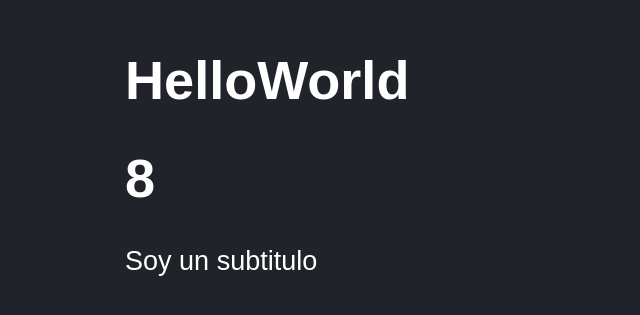
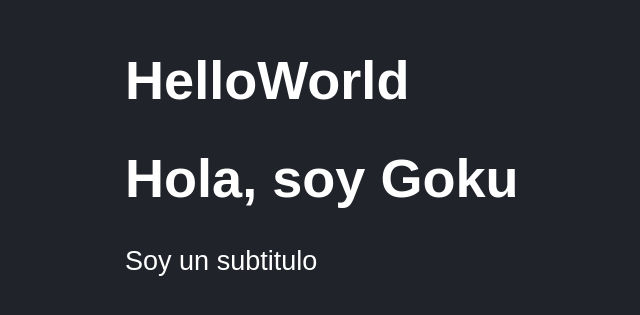
Before and after one commit to CasJuan/cursoReact-FH, a React (Vite) app: page / in a window 1280 px wide. Shown: the part 135-450 px from the top of the page, without its empty margins (23-663 px from the left). Built offline with nearby package versions, Linux system fonts and the light colour scheme.

Commit message:
[add]Comunicación entre componentes - Props

```diff
--- a/src/FirstApp.jsx
+++ b/src/FirstApp.jsx
@@ -5,16 +5,16 @@ import {Fragment} from 'react'
 //   title: 'Juan'
 // };
 
-const getResult = () => {
-  return 4 + 4;
-}
+// const getResult = () => {
+//   return 4 + 4;
+// }
 
-export const FirstApp = () => {
+export const FirstApp = ( {title}  ) => {
 
   return (
     <>
 
-    <h1>{getResult()}</h1>
+    <h1>{title}</h1>
     {/* <code>{ JSON.stringify(newMessage) }</code> */}
     <p>Soy un subtitulo</p>
 
--- a/src/main.jsx
+++ b/src/main.jsx
@@ -10,6 +10,6 @@ import './style.css';
 ReactDOM.createRoot(document.getElementById('root')).render(
     <React.StrictMode>
         <HelloWorld/>
-        <FirstApp/>
+        <FirstApp title="Hola, soy Goku"/>
     </React.StrictMode>
 )
```
